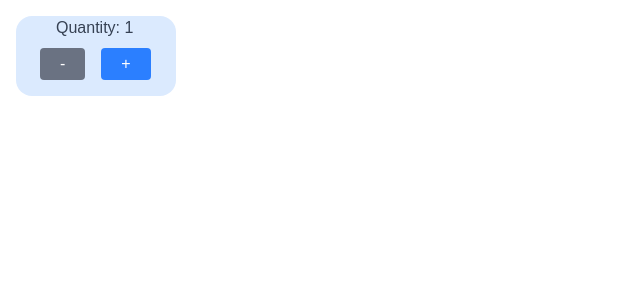
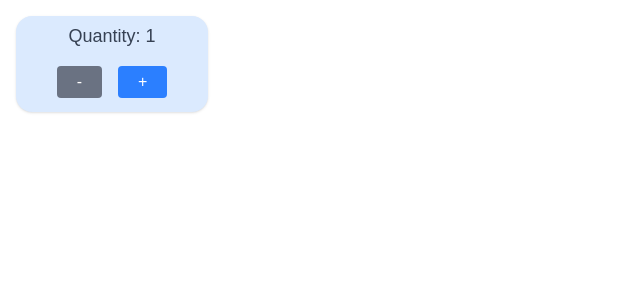
Before and after one commit to SeksanW/cprg306-assignments, a Next.js app: page /week-4 in a window 1280 px wide. Shown: the top 300 px of the page, without its empty margins (0-640 px from the left). Built offline with nearby package versions, Linux system fonts and the light colour scheme.

Commit message:
new item changees

```diff
--- a/app/week-4/new-item.js
+++ b/app/week-4/new-item.js
@@ -1,48 +1,60 @@
-"use client"
+"use client";
 
-import { useState } from "react"
-
+import { useState } from "react";
 
 export default function NewItem() {
 
-    // Setting Quantity
-    let [quantity, setQuantity] = useState(1);
-    let currentQuantity = quantity.valueOf();
+    const [quantity, setQuantity] = useState(1);
 
-    // Button Functions
-    const Increment = () => {
-        if (currentQuantity < 20) {
-            setQuantity(currentQuantity + 1)
-        };
+    const increment = () => {
+    if (quantity < 20) {
+        setQuantity(quantity + 1);
     }
+    };
 
-    const Decrement = () => {
-        if (currentQuantity > 1) {
-            setQuantity(currentQuantity - 1)
-        };
+    const decrement = () => {
+    if (quantity > 1) {
+        setQuantity(quantity - 1);
     }
+    };
 
-    // Button Styling
-    let incrementStyles = "bg-blue-500 hover:bg-blue-300 text-white px-5 py-1 m-2 rounded";
-    if (currentQuantity >= 20) {
-        incrementStyles = "bg-gray-500 text-white px-5 py-1 m-2 rounded"
-    }
+    const baseButton =
+    "px-5 py-1 m-2 rounded text-white transition-colors duration-200";
 
-    let decrementStyles = "bg-blue-500 hover:bg-blue-300 text-white px-5 py-1 m-2 rounded";
-    if (currentQuantity <= 1) {
-        decrementStyles = "bg-gray-500 text-white px-5 py-1 m-2 rounded"
-    }
+    const incrementStyles =
+    quantity >= 20
+        ? "bg-gray-500 cursor-not-allowed " + baseButton
+        : "bg-blue-500 hover:bg-blue-300 " + baseButton;
 
-    // Page Display
-    return(
-        <main>
-            <div className="bg-blue-100 w-40 h-20 rounded-2xl pl-4 m-4">
-                <p className="text-gray-700 mx-6">Quantity: {currentQuantity}</p>
-                <button onClick={Decrement}
-                        className={decrementStyles}>-</button>
-                <button onClick={Increment}
-                        className={incrementStyles}>+</button>
-            </div>
-        </main>
-    )
+    const decrementStyles =
+    quantity <= 1
+        ? "bg-gray-500 cursor-not-allowed " + baseButton
+        : "bg-blue-500 hover:bg-blue-300 " + baseButton;
+
+    return (
+    <main>
+        <div className="bg-blue-100 w-48 h-24 rounded-2xl flex flex-col justify-center items-center m-4 shadow">
+            <p className="text-gray-700 text-lg mb-2">Quantity: {quantity}</p>
+        <div>
+
+            <button
+            onClick={decrement}
+            disabled={quantity <= 1}
+            className={decrementStyles}
+            >
+            -
+            </button>
+
+            <button
+            onClick={increment}
+            disabled={quantity >= 20}
+            className={incrementStyles}
+            >
+            +
+            </button>
+
+        </div>
+        </div>
+    </main>
+    );
 }
```
